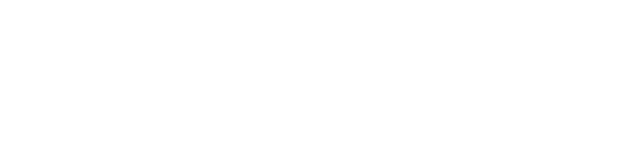
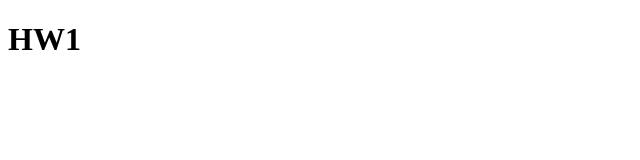
Before and after one commit to m-deluca/hw1-practice-w25, a plain HTML site: page index.html in a window 1280 px wide. Shown: the whole page, without its empty margins (0-640 px from the left). Drawn offline with Linux system fonts and the light colour scheme.

Commit message:
Update index.html
in this commit, a heading was added.

```diff
--- a/index.html
+++ b/index.html
@@ -5,6 +5,7 @@
     <title>HW1 Assignment</title>
 </head>
 <body>
+    <h1>HW1</h1>
 
 </body>
 </html>
```
